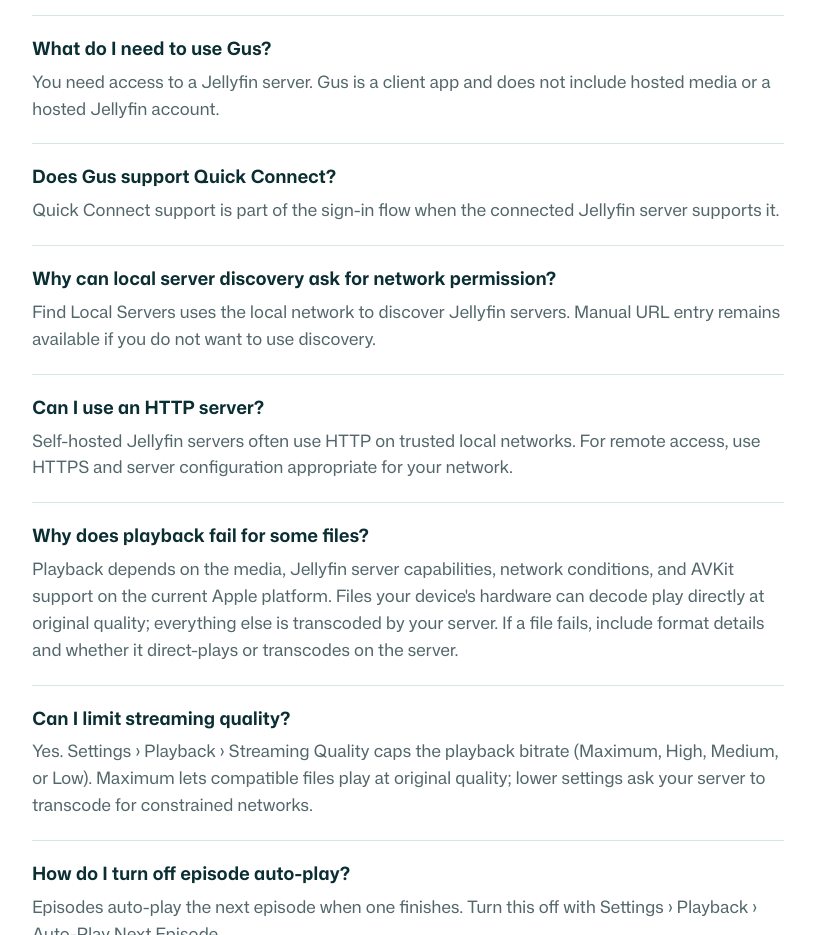
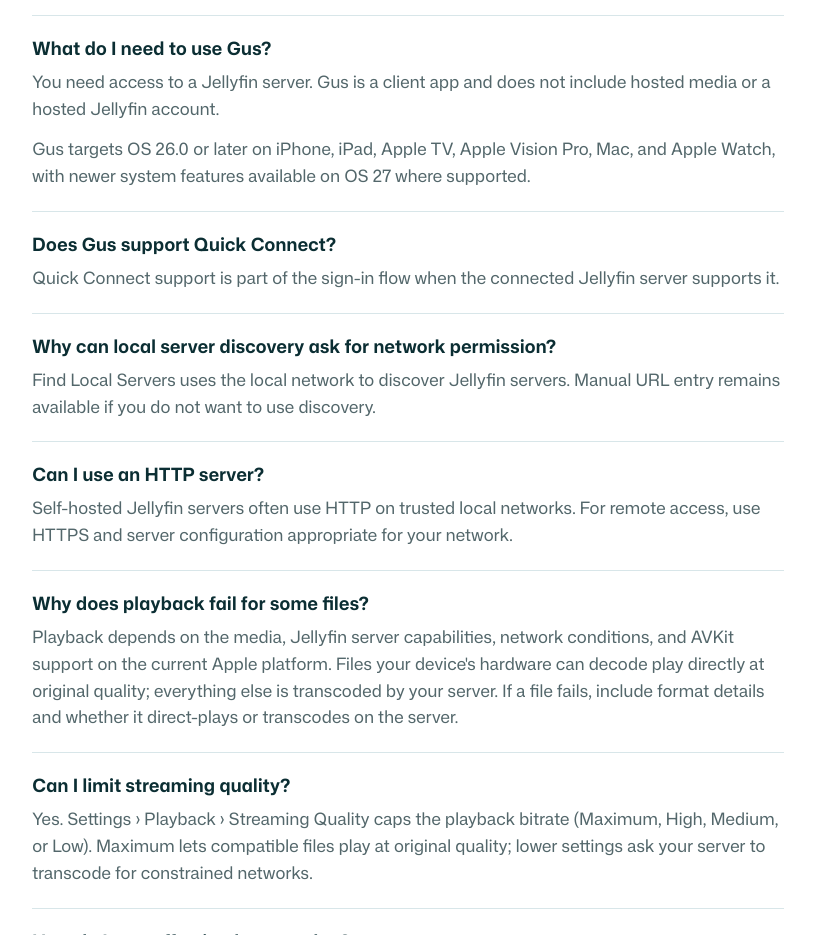
Before and after one commit to eslutz/A-Playa-Named-Gus-Website, an Eleventy site: page src/support/index.njk in a window 1280 px wide. Shown: the part 1044-1979 px from the top of the page, without its empty margins (72-887 px from the left). Built offline with nearby package versions, Linux system fonts and the light colour scheme; Eleventy itself is replaced by a stand-in of ours; files that its build step writes are made by us from their sources.

Commit message:
Document OS 26 minimum and OS 27 feature availability

```diff
--- a/src/support/index.njk
+++ b/src/support/index.njk
@@ -39,6 +39,7 @@ navCurrent: "support"
           <div class="faq">
             <h3>What do I need to use Gus?</h3>
             <p>You need access to a Jellyfin server. Gus is a client app and does not include hosted media or a hosted Jellyfin account.</p>
+            <p>Gus targets OS 26.0 or later on iPhone, iPad, Apple TV, Apple Vision Pro, Mac, and Apple Watch, with newer system features available on OS 27 where supported.</p>
           </div>
           <div class="faq">
             <h3>Does Gus support Quick Connect?</h3>
```
